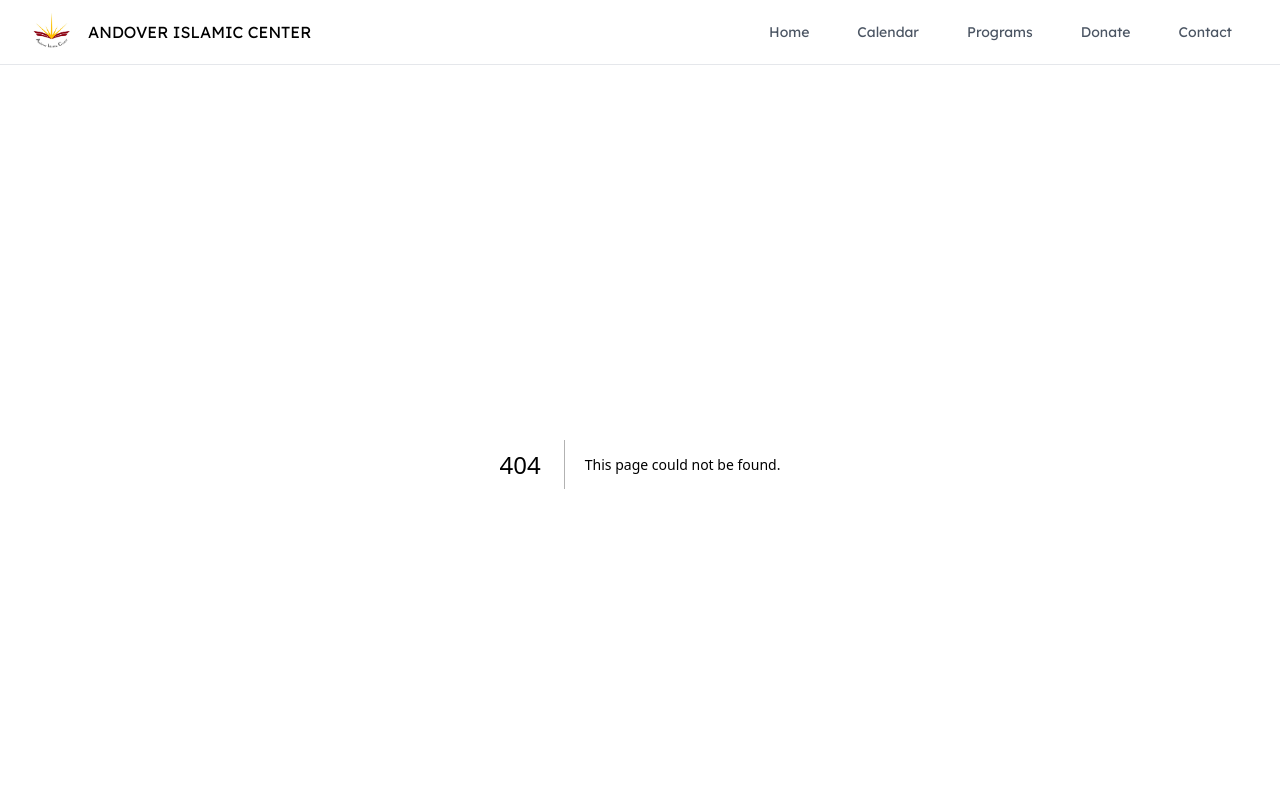
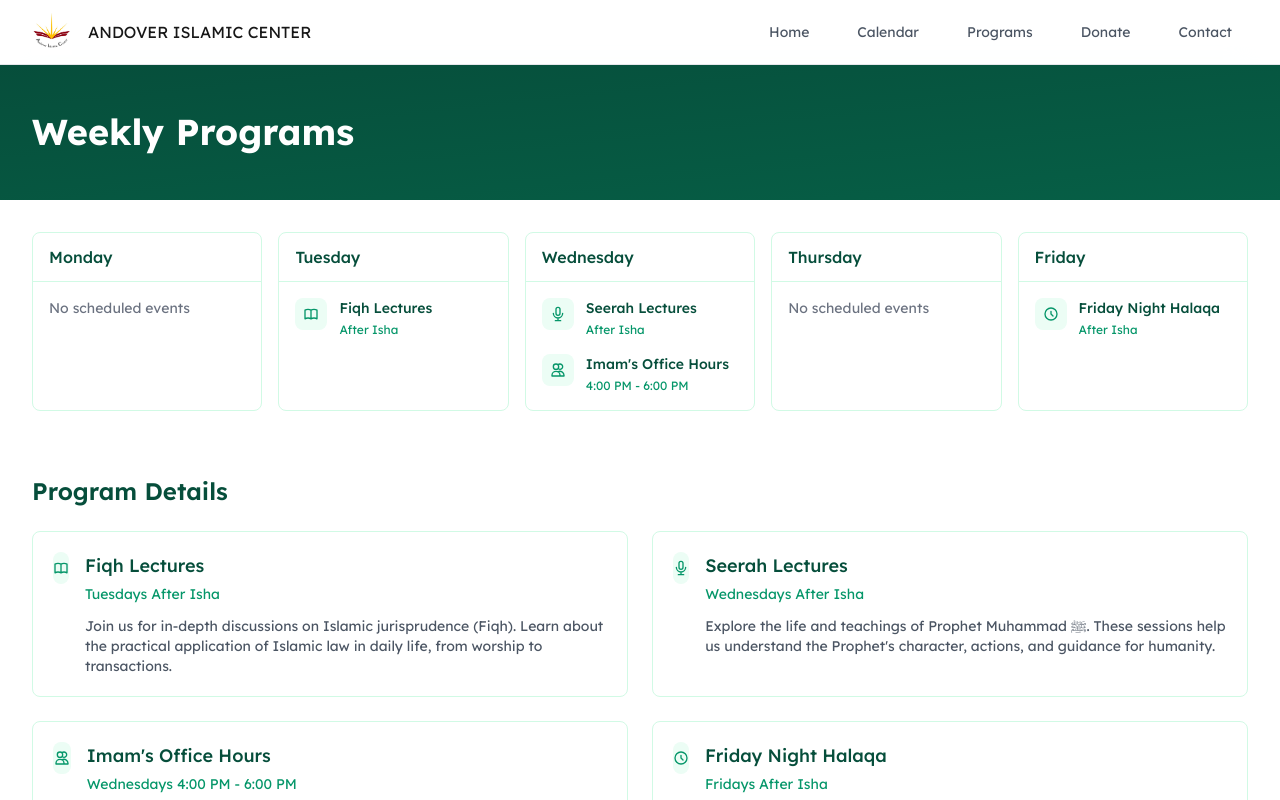
Before and after one commit to SyntakLLC/aic, a Next.js app: page /programs in a window 1280 px wide. Before the commit this address had no page. Shown: the top 800 px of the page. Built offline with nearby package versions, Linux system fonts and the light colour scheme.

Commit message:
programs page

```diff
--- /dev/null
+++ b/src/app/programs/page.tsx
@@ -0,0 +1,128 @@
+import { weeklyPrograms, programCategories, displayDays } from '@/config/programs'
+
+function getProgramsForDay(day: string) {
+  return weeklyPrograms.filter(program => program.day === day)
+}
+
+function ProgramIcon({ icon }: { icon: string }) {
+  return (
+    <div className="w-8 h-8 rounded-lg bg-emerald-50 dark:bg-emerald-900/30 flex items-center justify-center">
+      {icon === 'book' && (
+        <svg className="w-4 h-4 text-emerald-600 dark:text-emerald-400" fill="none" viewBox="0 0 24 24" stroke="currentColor">
+          <path strokeLinecap="round" strokeLinejoin="round" strokeWidth={2} d="M12 6.253v13m0-13C10.832 5.477 9.246 5 7.5 5S4.168 5.477 3 6.253v13C4.168 18.477 5.754 18 7.5 18s3.332.477 4.5 1.253m0-13C13.168 5.477 14.754 5 16.5 5c1.747 0 3.332.477 4.5 1.253v13C19.832 18.477 18.247 18 16.5 18c-1.746 0-3.332.477-4.5 1.253" />
+        </svg>
+      )}
+      {icon === 'users' && (
+        <svg className="w-4 h-4 text-emerald-600 dark:text-emerald-400" fill="none" viewBox="0 0 24 24" stroke="currentColor">
+          <path strokeLinecap="round" strokeLinejoin="round" strokeWidth={2} d="M12 4.354a4 4 0 110 5.292M15 21H3v-1a6 6 0 0112 0v1zm0 0h6v-1a6 6 0 00-9-5.197M13 7a4 4 0 11-8 0 4 4 0 018 0z" />
+        </svg>
+      )}
+      {icon === 'clock' && (
+        <svg className="w-4 h-4 text-emerald-600 dark:text-emerald-400" fill="none" viewBox="0 0 24 24" stroke="currentColor">
+          <path strokeLinecap="round" strokeLinejoin="round" strokeWidth={2} d="M12 8v4l3 3m6-3a9 9 0 11-18 0 9 9 0 0118 0z" />
+        </svg>
+      )}
+      {icon === 'microphone' && (
+        <svg className="w-4 h-4 text-emerald-600 dark:text-emerald-400" fill="none" viewBox="0 0 24 24" stroke="currentColor">
+          <path strokeLinecap="round" strokeLinejoin="round" strokeWidth={2} d="M19 11a7 7 0 01-7 7m0 0a7 7 0 01-7-7m7 7v4m0 0H8m4 0h4m-4-8a3 3 0 01-3-3V5a3 3 0 116 0v6a3 3 0 01-3 3z" />
+        </svg>
+      )}
+    </div>
+  )
+}
+
+export default function ProgramsPage() {
+  return (
+    <div className="min-h-screen bg-white dark:bg-darkGreen">
+      {/* Header */}
+      <div className="bg-gradient-to-br from-emerald-900 to-emerald-800">
+        <div className="max-w-7xl mx-auto px-4 sm:px-6 lg:px-8 py-12">
+          <h1 className="text-3xl sm:text-4xl font-bold text-white">
+            Weekly Programs
+          </h1>
+        </div>
+      </div>
+
+      {/* Weekly Calendar */}
+      <div className="max-w-7xl mx-auto px-4 sm:px-6 lg:px-8 py-8">
+        <div className="grid grid-cols-1 md:grid-cols-5 gap-4">
+          {displayDays.map(day => {
+            const programs = getProgramsForDay(day)
+            return (
+              <div key={day} className="border border-emerald-100 dark:border-emerald-900/30 rounded-lg">
+                <div className="px-4 py-3 border-b border-emerald-100 dark:border-emerald-900/30">
+                  <h3 className="font-medium text-emerald-900 dark:text-emerald-100">
+                    {day}
+                  </h3>
+                </div>
+                <div className="p-4 min-h-[120px]">
+                  {programs.length === 0 ? (
+                    <p className="text-sm text-gray-500 dark:text-gray-400">No scheduled events</p>
+                  ) : (
+                    <div className="space-y-4">
+                      {programs.map((program, idx) => (
+                        <div key={idx} className="flex items-start space-x-3">
+                          <ProgramIcon icon={program.icon} />
+                          <div>
+                            <h4 className="text-sm font-medium text-emerald-900 dark:text-emerald-100">
+                              {program.title}
+                            </h4>
+                            <p className="text-xs text-emerald-600 dark:text-emerald-400 mt-1">
+                              {program.time}
+                            </p>
+                          </div>
+                        </div>
+                      ))}
+                    </div>
+                  )}
+                </div>
+              </div>
+            )
+          })}
+        </div>
+      </div>
+
+      {/* Program Details */}
+      <div className="max-w-7xl mx-auto px-4 sm:px-6 lg:px-8 py-8">
+        <h2 className="text-2xl font-semibold text-emerald-900 dark:text-white mb-6">
+          Program Details
+        </h2>
+        <div className="grid gap-6 md:grid-cols-2">
+          {weeklyPrograms.map((program, index) => (
+            <div
+              key={index}
+              className="border border-emerald-100 dark:border-emerald-900/30 rounded-lg p-5"
+            >
+              <div className="flex items-start space-x-4">
+                <ProgramIcon icon={program.icon} />
+                <div>
+                  <h3 className="text-lg font-medium text-emerald-900 dark:text-white mb-1">
+                    {program.title}
+                  </h3>
+                  <p className="text-sm text-emerald-600 dark:text-emerald-400 mb-3">
+                    {program.day}s {program.time}
+                  </p>
+                  <p className="text-sm text-gray-600 dark:text-gray-300">
+                    {program.description}
+                  </p>
+                </div>
+              </div>
+            </div>
+          ))}
+        </div>
+      </div>
+
+      {/* Info Section */}
+      <div className="max-w-7xl mx-auto px-4 sm:px-6 lg:px-8 py-8">
+        <div className="border border-emerald-100 dark:border-emerald-900/30 rounded-lg p-6">
+          <div className="flex items-center justify-center space-x-2 text-sm text-emerald-700 dark:text-emerald-300">
+            <svg className="w-5 h-5" fill="none" viewBox="0 0 24 24" stroke="currentColor">
+              <path strokeLinecap="round" strokeLinejoin="round" strokeWidth={2} d="M13 16h-1v-4h-1m1-4h.01M21 12a9 9 0 11-18 0 9 9 0 0118 0z" />
+            </svg>
+            <span>All programs are open to everyone. For questions, please contact the masjid administration.</span>
+          </div>
+        </div>
+      </div>
+    </div>
+  )
+}
--- /dev/null
+++ b/src/config/programs.ts
@@ -0,0 +1,74 @@
+export type Program = {
+    title: string;
+    day: string;
+    time: string;
+    description: string;
+    category: "lecture" | "community" | "education";
+    icon: "book" | "users" | "clock" | "microphone";
+};
+
+export const displayDays = [
+    // "Sunday",
+    "Monday",
+    "Tuesday",
+    "Wednesday",
+    "Thursday",
+    "Friday",
+    // "Saturday",
+] as const;
+
+export type DayOfWeek = (typeof displayDays)[number];
+
+export const weeklyPrograms: Program[] = [
+    {
+        title: "Fiqh Lectures",
+        day: "Tuesday",
+        time: "After Isha",
+        description:
+            "Join us for in-depth discussions on Islamic jurisprudence (Fiqh). Learn about the practical application of Islamic law in daily life, from worship to transactions.",
+        category: "lecture",
+        icon: "book",
+    },
+    {
+        title: "Seerah Lectures",
+        day: "Wednesday",
+        time: "After Isha",
+        description:
+            "Explore the life and teachings of Prophet Muhammad ﷺ. These sessions help us understand the Prophet's character, actions, and guidance for humanity.",
+        category: "lecture",
+        icon: "microphone",
+    },
+    {
+        title: "Imam's Office Hours",
+        day: "Wednesday",
+        time: "4:00 PM - 6:00 PM",
+        description:
+            "Meet with our Imam for personal consultations, questions about Islam, or guidance on religious matters. Open to all community members.",
+        category: "community",
+        icon: "users",
+    },
+    {
+        title: "Friday Night Halaqa",
+        day: "Friday",
+        time: "After Isha",
+        description:
+            "Weekly religious discussion circles covering various Islamic topics. A great opportunity to learn, discuss, and grow in your faith with fellow community members.",
+        category: "education",
+        icon: "clock",
+    },
+];
+
+export const programCategories = {
+    lecture: {
+        title: "Islamic Lectures",
+        description: "Structured learning sessions on various aspects of Islam",
+    },
+    community: {
+        title: "Community Services",
+        description: "Programs designed to serve and unite our community",
+    },
+    education: {
+        title: "Educational Programs",
+        description: "Interactive learning opportunities for all age groups",
+    },
+};
```
